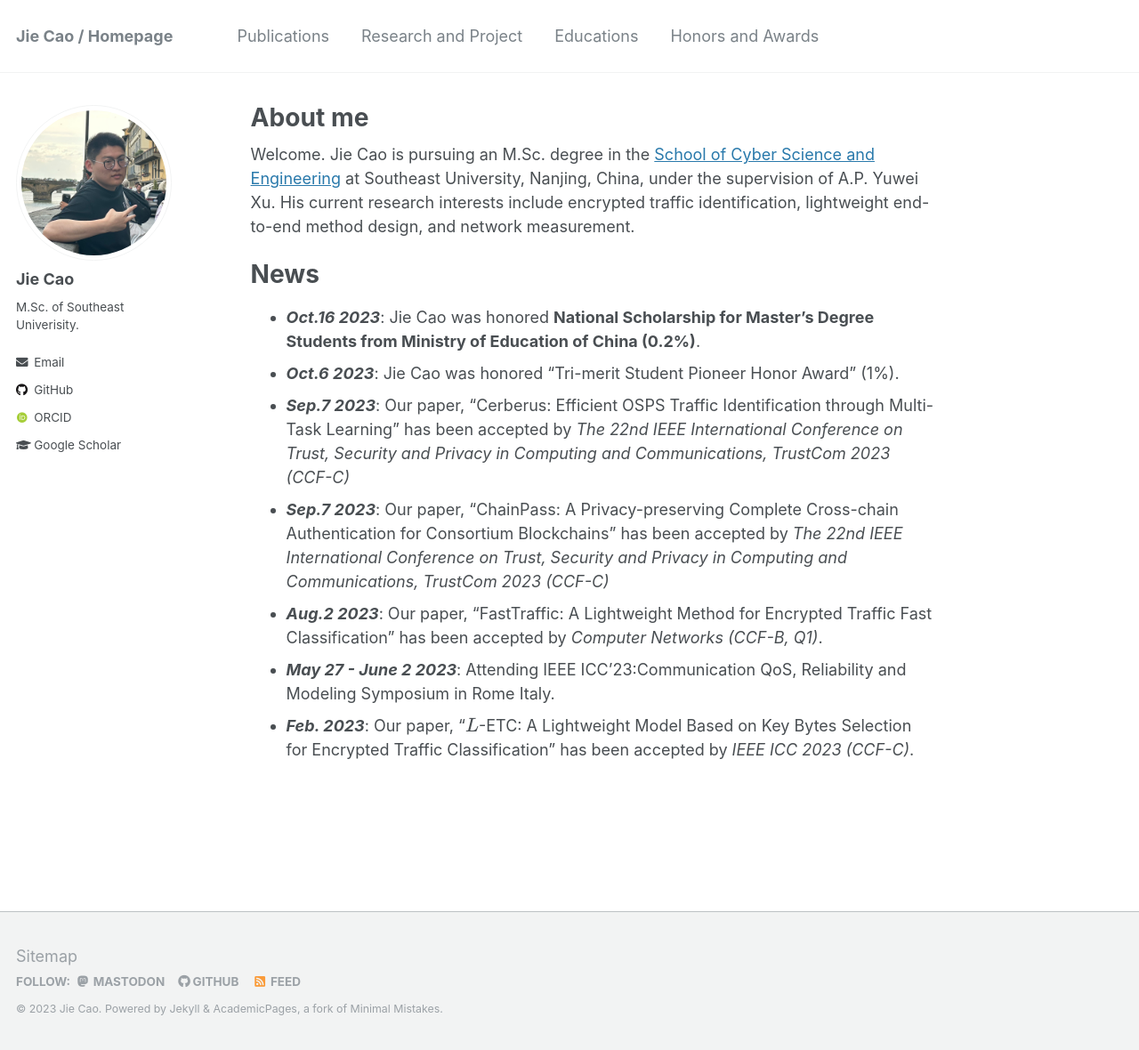
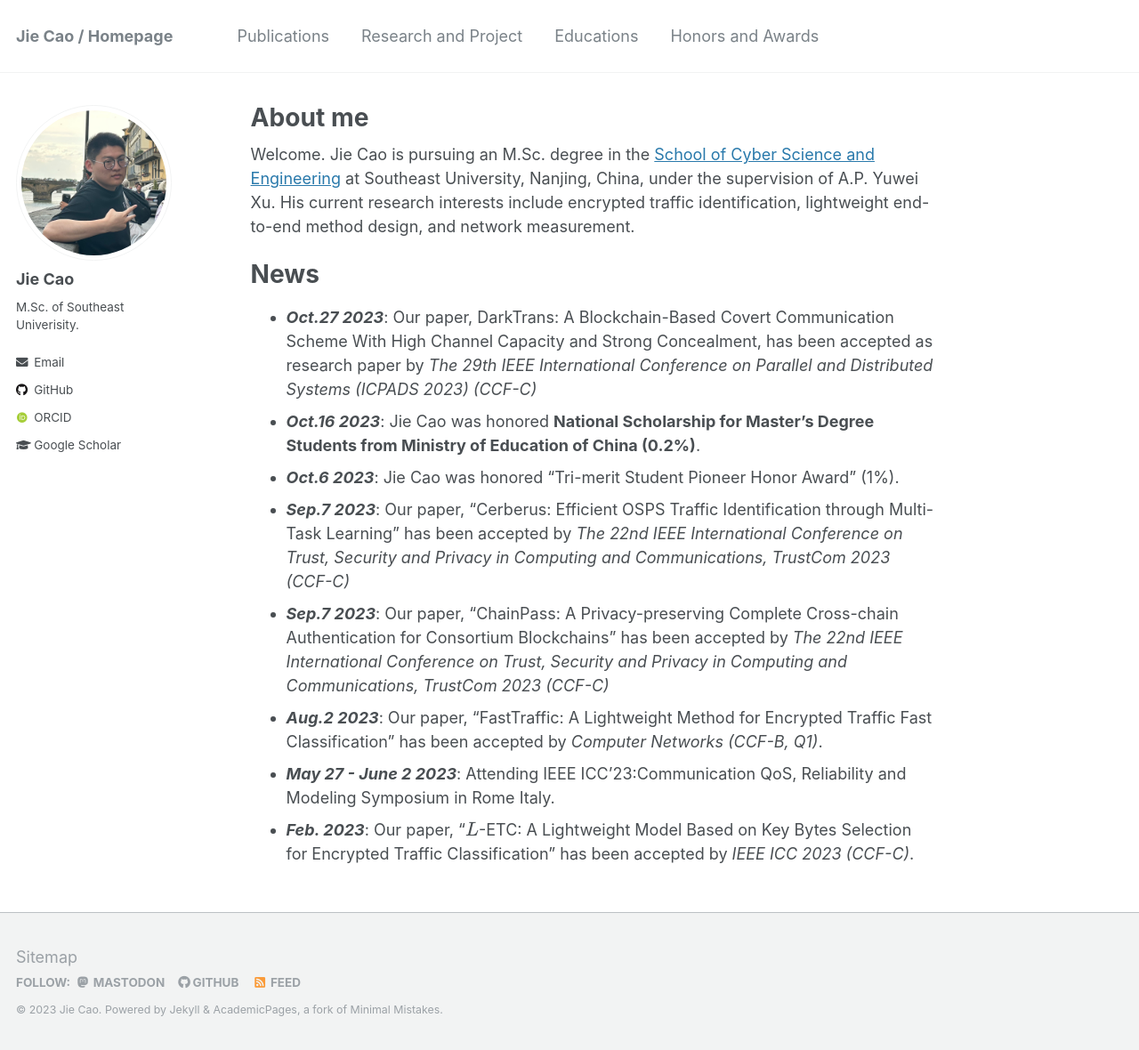
Before and after one commit to JieJayCao/JieJayCao.github.io, a Jekyll site: the page built from _pages/about.md, in a window 1280 px wide and 1180 px high. Shown: the whole window at 89% size. Built offline with Jekyll 4.4.1, drawn with Linux system fonts in a browser that asks for light colours; some web fonts are replaced; formulas are drawn with MathJax 3.

Commit message:
Update about.md

```diff
--- a/_pages/about.md
+++ b/_pages/about.md
@@ -11,6 +11,7 @@ redirect_from:
 Welcome. Jie Cao is pursuing an M.Sc. degree in the [School of Cyber Science and Engineering](https://cyber.seu.edu.cn/) at Southeast University, Nanjing, China, under the supervision of A.P. Yuwei Xu. His current research interests include encrypted traffic identification, lightweight end-to-end method design, and network measurement.
 
 # News
+- ***Oct.27 2023***: Our paper, DarkTrans: A Blockchain-Based Covert Communication Scheme With High Channel Capacity and Strong Concealment, has been accepted as research paper by *The 29th IEEE International Conference on Parallel and Distributed Systems (ICPADS 2023) (CCF-C)*
 - ***Oct.16 2023***: Jie Cao was honored **National Scholarship for Master's Degree Students from Ministry of Education of China (0.2%)**.
 - ***Oct.6 2023***: Jie Cao was honored "Tri-merit Student Pioneer Honor Award" (1%).
 - ***Sep.7 2023***: Our paper, "Cerberus: Efficient OSPS Traffic Identification through Multi-Task Learning" has been accepted by *The 22nd IEEE International Conference on Trust, Security and Privacy in Computing and Communications, TrustCom 2023 (CCF-C)*
```
